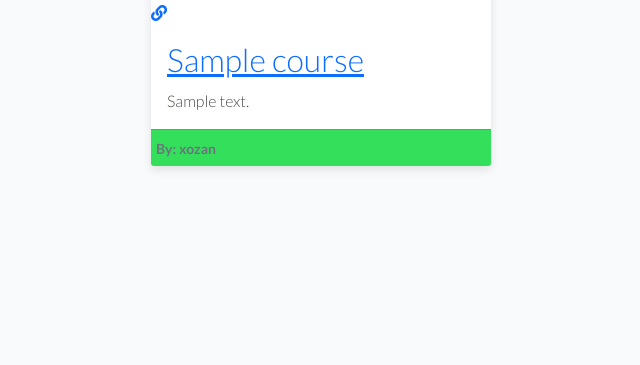
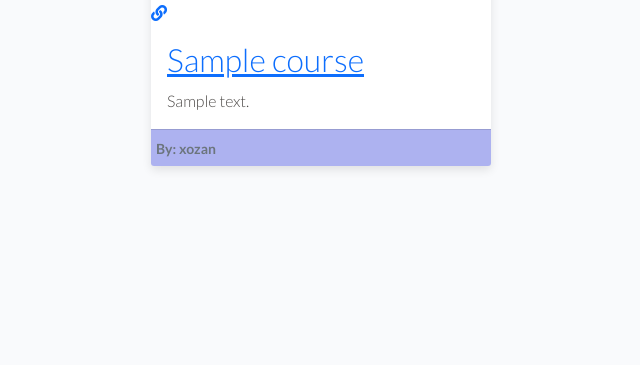
Before and after one commit to XOZANAYKUT/project4, a Django app: page / in a window 1280 px wide. Shown: the part 128-493 px from the top of the page, without its empty margins (137-777 px from the left). Run offline with Django 4.2, Linux system fonts and the light colour scheme; data comes from the database, SQL or seed files in the repository; tables that the repository leaves empty hold one stand-in row (values such as "Sample post").

Commit message:
update card-footer color

```diff
--- a/static/css/style.css
+++ b/static/css/style.css
@@ -200,7 +200,7 @@ img {
 }
 
 .card-footer {
-    background-color: #33df5b !important;
+    background-color: #adb2f0 !important;
     color: black !important;
     padding: 5px !important;
 }
```
Also changed, not shown: courses/models.py (line endings or trailing spaces).
